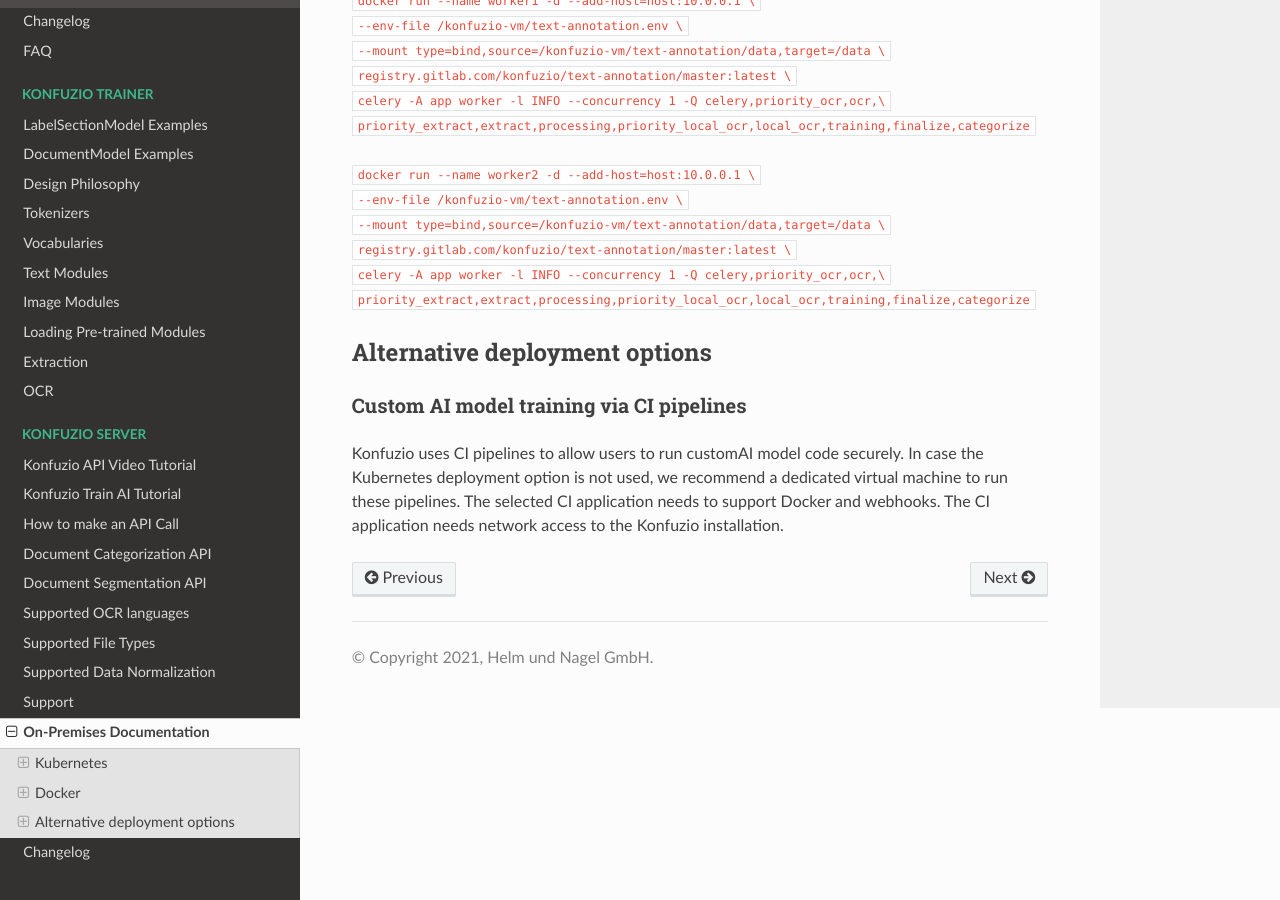
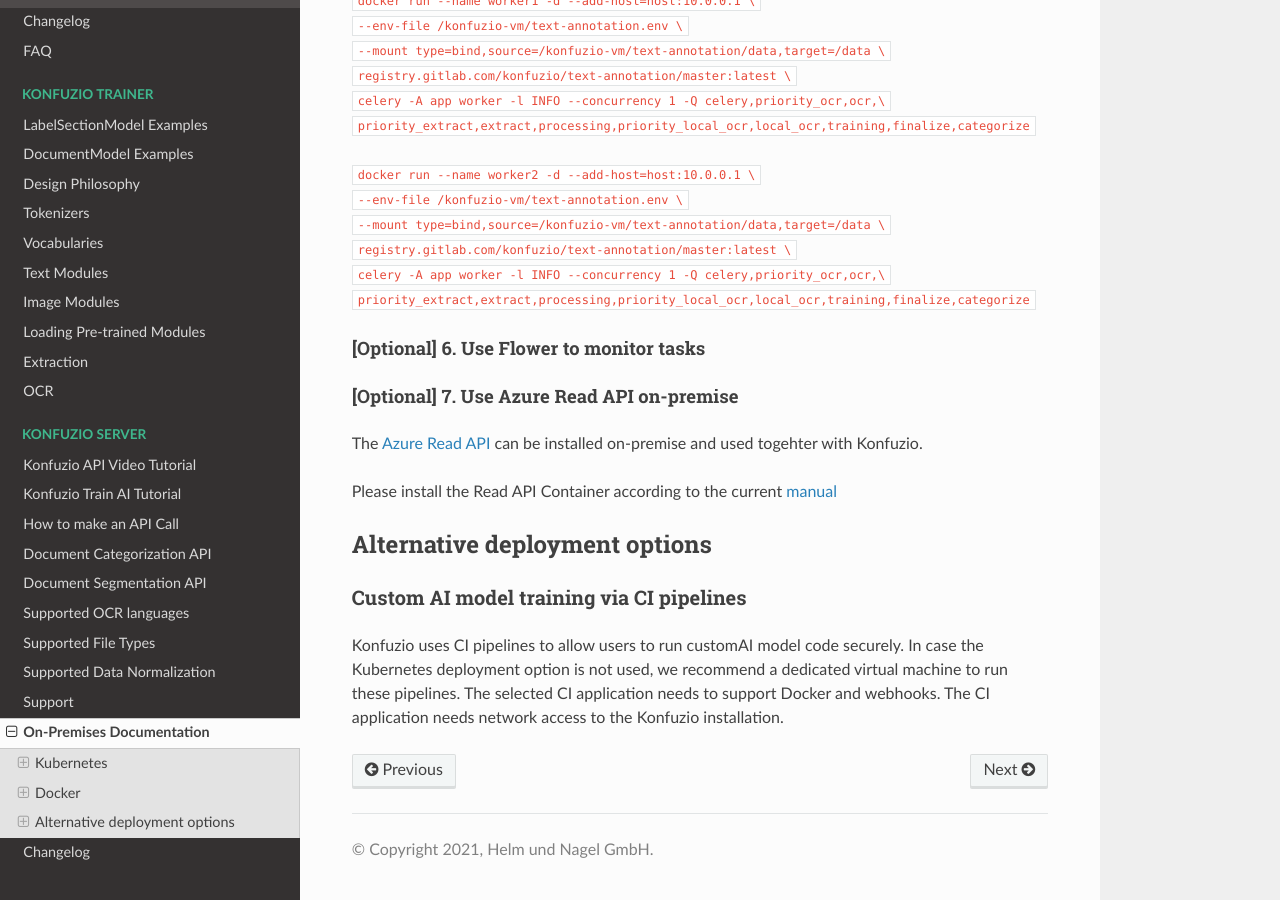
Before and after one commit to konfuzio-ai/konfuzio-sdk, a Sphinx documentation site: the page built from docs/web/on_premises.md, in a window 1280 px wide and 900 px high, scrolled down 7145 px. Built offline with Sphinx 7.4.7 and the Read the Docs theme 2.0.0, drawn with Linux system fonts in a browser that asks for light colours.

Commit message:
Update on_premises.md

```diff
--- a/docs/web/on_premises.md
+++ b/docs/web/on_premises.md
@@ -298,6 +298,14 @@
 `celery -A app worker -l INFO --concurrency 1 -Q celery,priority_ocr,ocr,\`
 `priority_extract,extract,processing,priority_local_ocr,local_ocr,training,finalize,categorize`
 
+#### [Optional] 6. Use Flower to monitor tasks
+
+#### [Optional] 7. Use Azure Read API on-premise
+
+The [Azure Read API](https://docs.microsoft.com/en-us/azure/cognitive-services/computer-vision/computer-vision-how-to-install-containers?tabs=version-3-2) can be installed on-premise and used togehter with Konfuzio.
+
+Please install the Read API Container according to the current [manual](https://docs.microsoft.com/en-us/azure/cognitive-services/computer-vision/computer-vision-how-to-install-containers?tabs=version-3-2)
+
 
 ## Alternative deployment options
 
```
